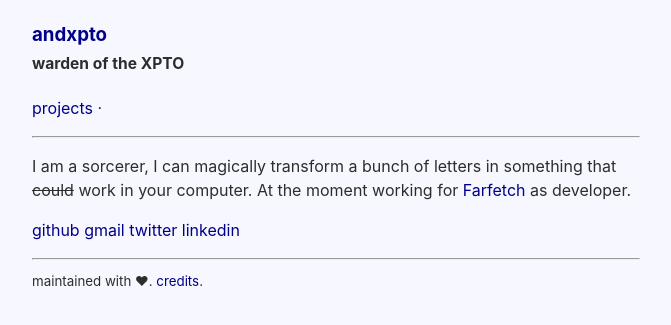
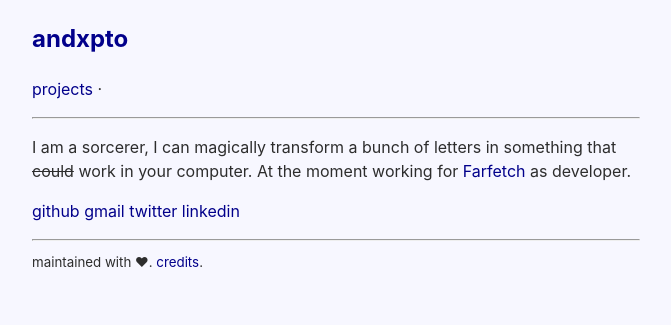
Before and after one commit to 3cpt/3cpt.github.io, a Jekyll site: the page built from index.md, in a window 1280 px wide. Shown: the top 325 px of the page, without its empty margins (304-975 px from the left). Built offline with Jekyll 4.4.1, drawn with Linux system fonts in a browser that asks for light colours.

Commit message:
remove tagline

```diff
--- a/_includes/header.html
+++ b/_includes/header.html
@@ -1,8 +1,9 @@
 <header role="banner">
-    <h3 style="margin-top:0;">
+    <h2 style="margin-top:0;">
     <a href="{{ site.baseurl }}/" title="Home">{{ site.title }}</a>
-    <br><small>{{ site.tagline }}</small>
-    </h3>
+    <br>
+    <!-- <small>{{ site.tagline }}</small> -->
+    </h2>
 
     <nav style="margin-bottom:1rem;" role="navigation">
         <a href="/projects">projects</a>
```
